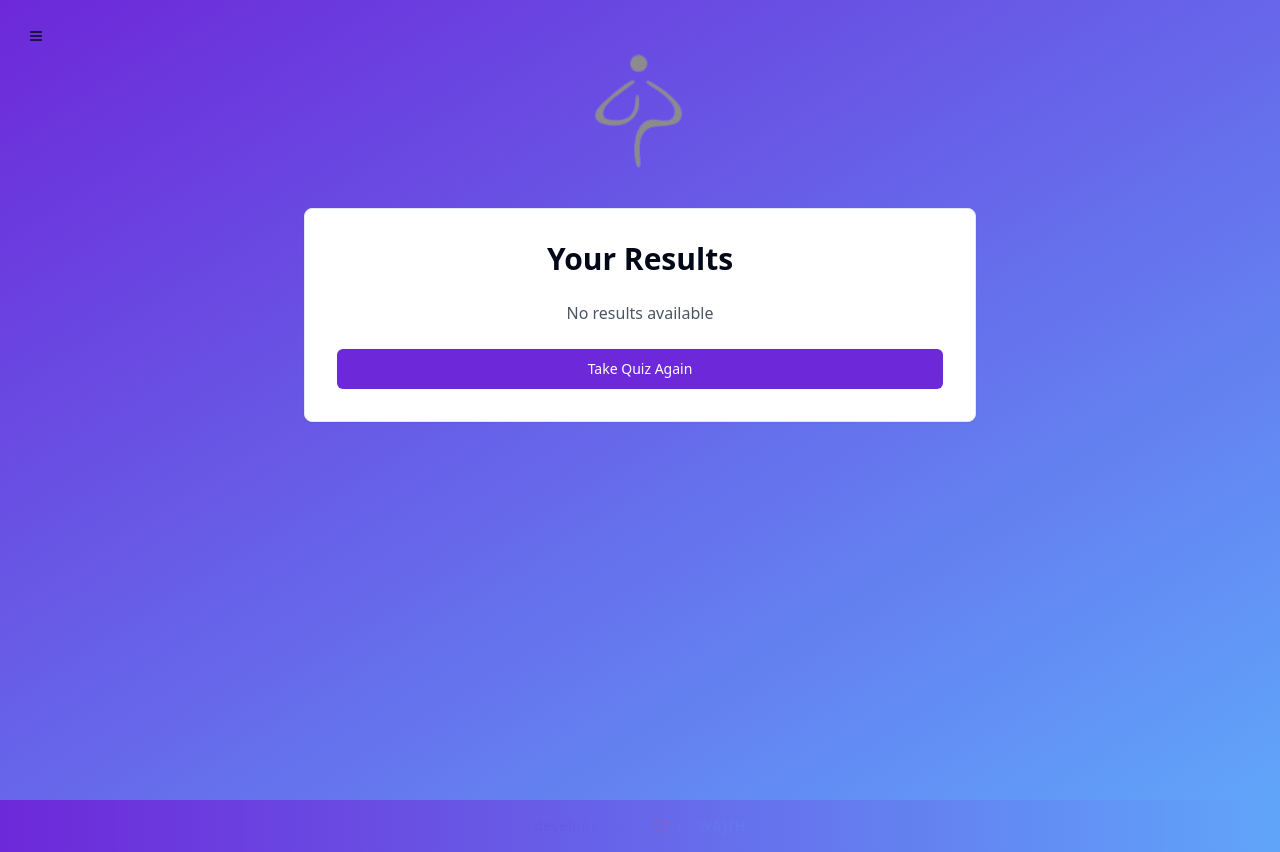
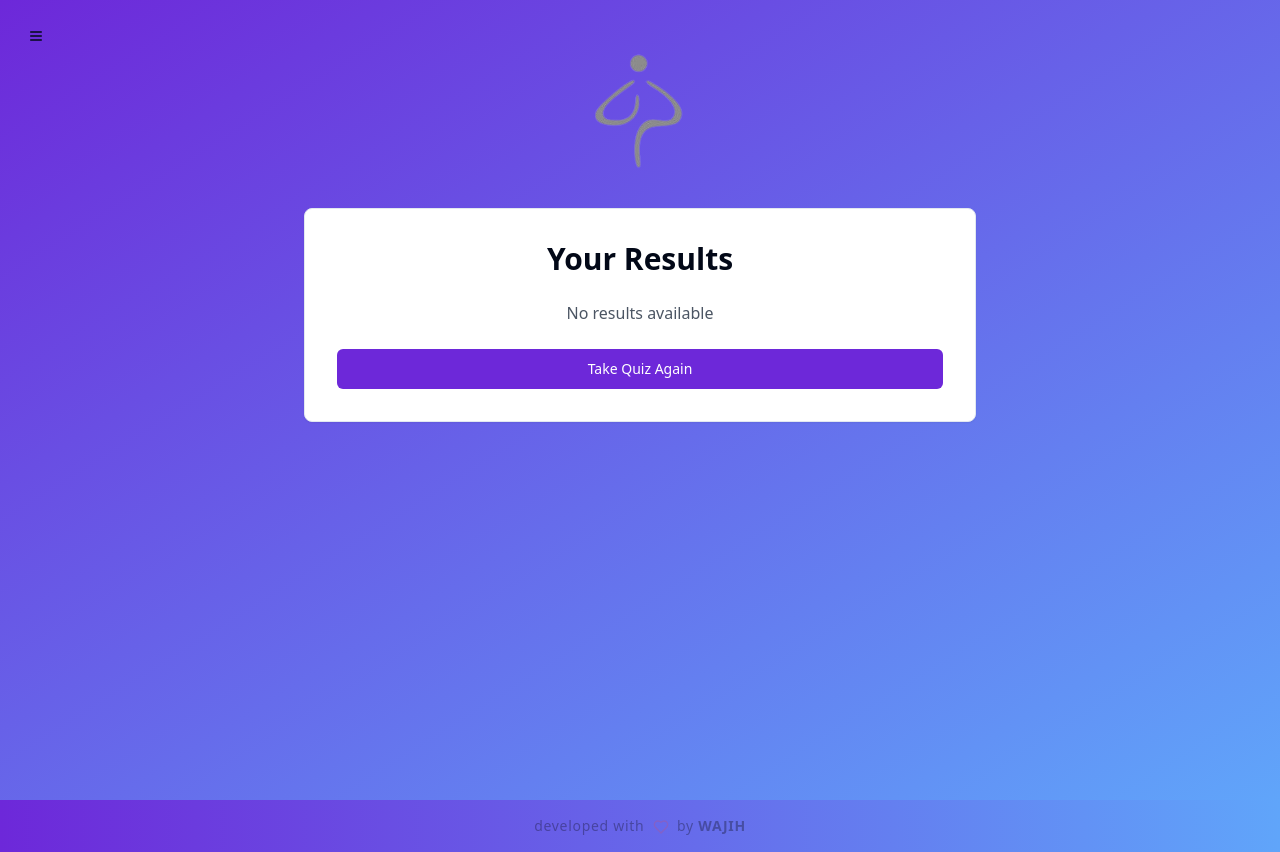
Before and after one commit to bolt1415/UppskillzApp, a React (Vite) app: page /thank-you in a window 1280 px wide. Built offline with nearby package versions, Linux system fonts and the light colour scheme.

Commit message:
Update Footer.tsx

```diff
--- a/src/components/Footer.tsx
+++ b/src/components/Footer.tsx
@@ -3,14 +3,15 @@ import { Heart } from "lucide-react";
 export default function Footer() {
   return (
     <footer className="w-full p-4 text-center text-sm bg-gradient-to-r from-[#6D28D9] to-[#60A5FA]">
-      <div className="opacity-30 select-none hover:opacity-70 transition-opacity duration-300">
-        <span className="bg-gradient-to-r from-primary/50 to-secondary/50 bg-clip-text text-transparent font-medium tracking-wider">
+      <div className="opacity-30 select-none hover:opacity-70 transition-opacity duration-300" style={{ color: 'black' }}>
+        <span className="font-medium tracking-wider">
           developed with <Heart className="inline h-4 w-4 text-red-500/70 mx-1" /> by{" "}
           <a
             href="https://x.com/WajihJmil"
             target="_blank"
             rel="noopener noreferrer"
             className="font-bold hover:text-primary transition-colors"
+            style={{ color: 'black' }}
           >
             WAJIH
           </a>
```
